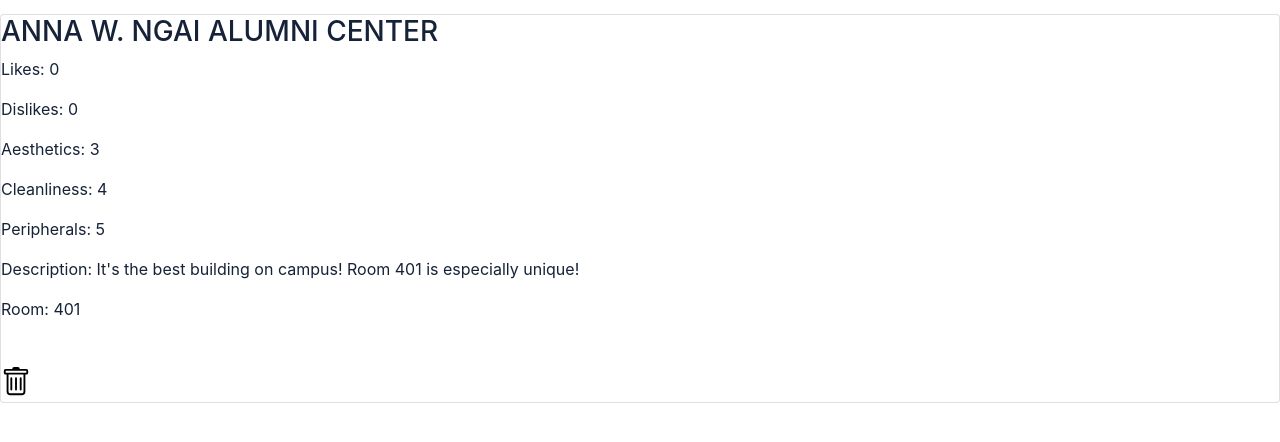
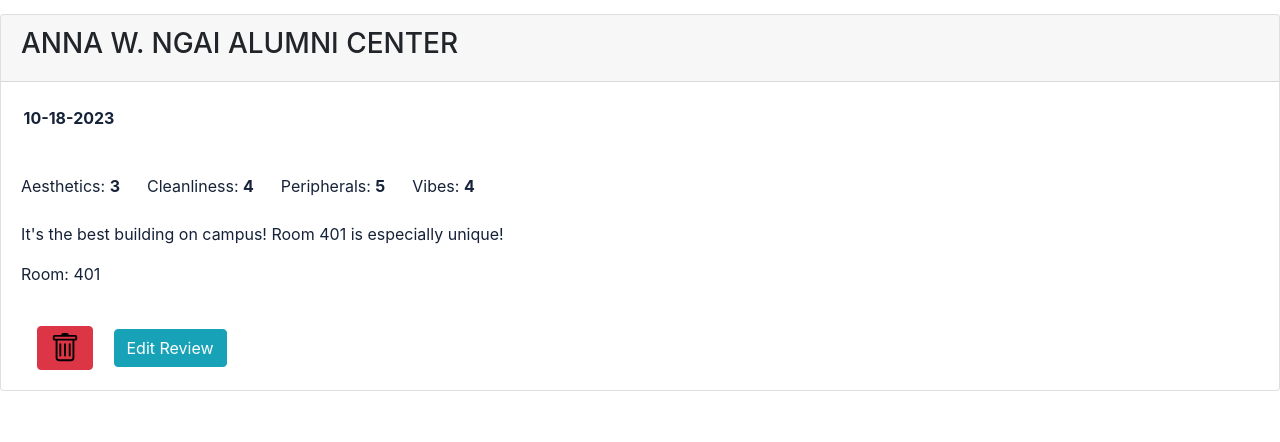
Before and after one commit to Jojo-Paris/rate-my-building, a Flask app: page /view-user-review in a window 1280 px wide. Shown: the part 58-500 px from the top of the page. Run offline with Flask 3, Linux system fonts and the light colour scheme; a user stored in the database is signed in; some libraries are stand-ins or nearby versions.

Commit message:
Version 3
- Changed user reviews page

```diff
--- a/portfolio/routes.py
+++ b/portfolio/routes.py
@@ -177,3 +177,15 @@ def review_page():
 def view_user_review_page():
 
     return render_template('user_reviews.html')
+
+@app.route('/delete-review/<int:review_id>', methods=['GET'])
+def delete_review(review_id):
+    review = Review.query.get(review_id)
+    if review:
+        db.session.delete(review)
+        db.session.commit()
+        flash('Review deleted successfully!', category='success')
+    else:
+        flash('Review not found or unable to delete.', category='error')
+
+    return redirect(url_for("view_user_review_page"))
--- a/portfolio/templates/logged_in.html
+++ b/portfolio/templates/logged_in.html
@@ -25,7 +25,7 @@
     <!-- Logout button and Review button for convenience -->
     <div class="mt-4">
         <!-- Back Button to home.html -->
-        <a class="btn btn-light ml-3" href="{{ url_for('home_page') }}">Back</a>
+        <a class="btn btn-light ml-3" href="{{ url_for('home_page') }}">Back To Home</a>
     </div>
 </div>
 {% endblock %}
--- a/portfolio/templates/user_reviews.html
+++ b/portfolio/templates/user_reviews.html
@@ -8,21 +8,41 @@
 {% if current_user.userReview %}
     {% for review in current_user.userReview %}
         <div class="card mt-4">
-            <h3 style="color: #152238;">{{ review.buildingName}}</h3>
-            <p style="color: #152238;">Likes: {{ review.likes }}</p>
-            <p style="color: #152238;">Dislikes: {{ review.dislikes }}</p>
-            <p style="color: #152238;">Aesthetics: {{ review.aesthetics }}</p>
-            <p style="color: #152238;">Cleanliness: {{ review.cleanliness }}</p>
-            <p style="color: #152238;">Peripherals: {{ review.peripherals }}</p>
-            <p style="color: #152238;">Description: {{ review.description }}</p>
+            <div class="card-header">
+                <h3>{{ review.buildingName}}</h3>
+            </div>
+            <div class="date">
+                <br>
+                <span>&nbsp;&nbsp;&nbsp;&nbsp;</span>
+                <b><span style="color: #152238;">{{ review.date_created.strftime('%m-%d-%Y') }}</b></span>
+            </div>
+            <br>
+            <div class="card-body">
+                <div class="aesthetics-cleanliness">
+                    <span style="color: #152238;">Aesthetics: <b>{{ review.aesthetics }}</b></span>
+                    <span>&nbsp;&nbsp;&nbsp;&nbsp;</span>
+                    <span style="color: #152238;">Cleanliness: <b>{{ review.cleanliness }}</b></span>
+                    <span>&nbsp;&nbsp;&nbsp;&nbsp;</span>
+                    <span style="color: #152238;">Peripherals: <b>{{ review.peripherals }}</b></span>
+                    <span>&nbsp;&nbsp;&nbsp;&nbsp;</span>
+                    <span style="color: #152238;">Vibes: <b>{{ review.vibes }}</b></span>
+                </div>
+                <br>
+                <p style="color: #152238;">{{ review.description }}</p>
             {% if review.room == '' %}
             {% else %}
-            <p style="color: #152238;">Room: {{ review.room }}</p>
+                <p style="color: #152238;">Room: {{ review.room }}</p>
             {% endif %}
             <br>
-            <a class="navbar-brand" onclick="return confirmDeletion()">
-                <img src="{{ url_for('static', filename='img/trash.svg') }}" alt="delete button" height="30">
-            </a>
+            <div class="button-group">
+                <a class="btn btn-danger ml-3" onclick="return confirmDeletion()" href="{{ url_for('delete_review', review_id=review.id) }}">
+                    <img src="{{ url_for('static', filename='img/trash.svg') }}" alt="delete button" height="30">
+                </a>
+                <a class="btn btn-info ml-3" href="#">Edit Review</a>
+                </div>
+            </div>
+
+
         </div>
     {% endfor %}
 {% else %}
```
Also changed, not shown: instance/portfolio.db.
